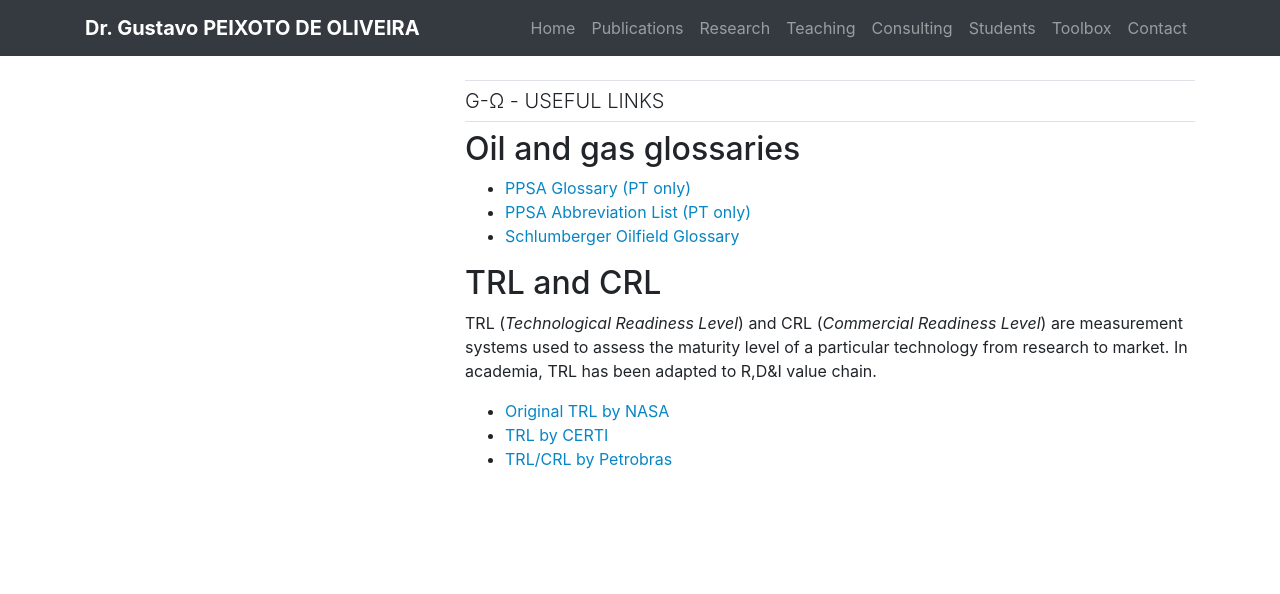
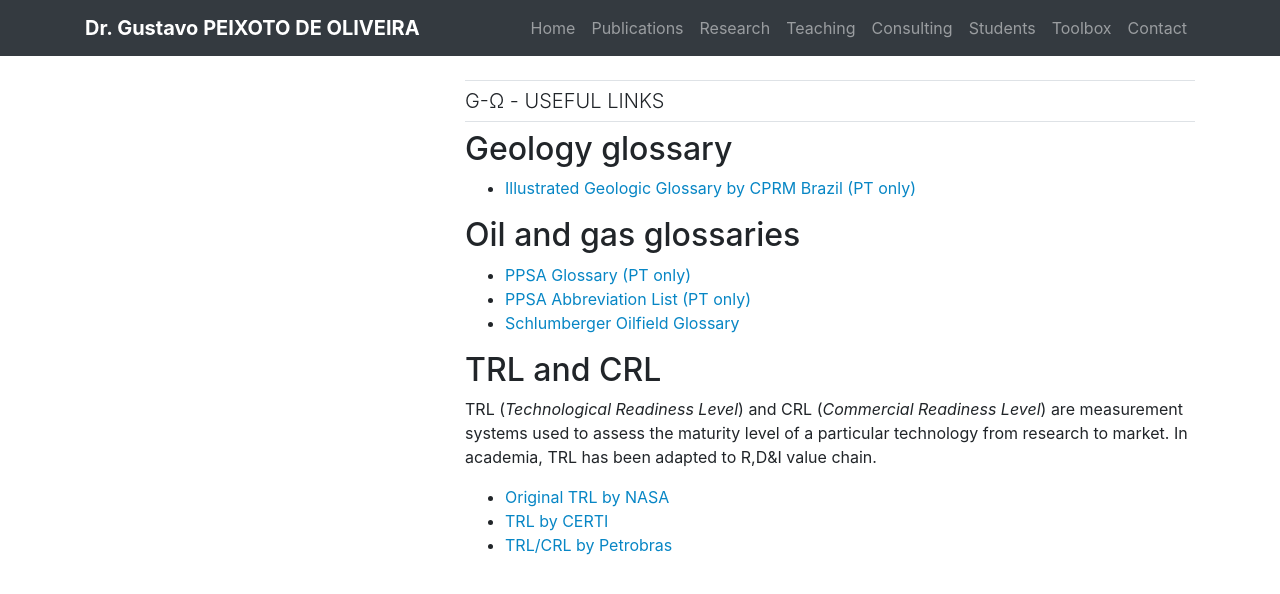
Before and after one commit to gcpeixoto/gcpeixoto.github.io, a Jekyll site: the page built from _toolbox/G-z-misc.md, in a window 1280 px wide. Shown: the top 594 px of the page. Built offline with Jekyll 4.4.1, drawn with Linux system fonts in a browser that asks for light colours.

Commit message:
Insert link.

```diff
--- a/_toolbox/G-z-misc.md
+++ b/_toolbox/G-z-misc.md
@@ -1,6 +1,10 @@
 ---
 title: G-ω - Useful links
 ---
+
+## Geology glossary
+
+- [Illustrated Geologic Glossary by CPRM Brazil (PT only)](http://sigep.cprm.gov.br/glossario/index.html)
 
 ## Oil and gas glossaries
 
```
